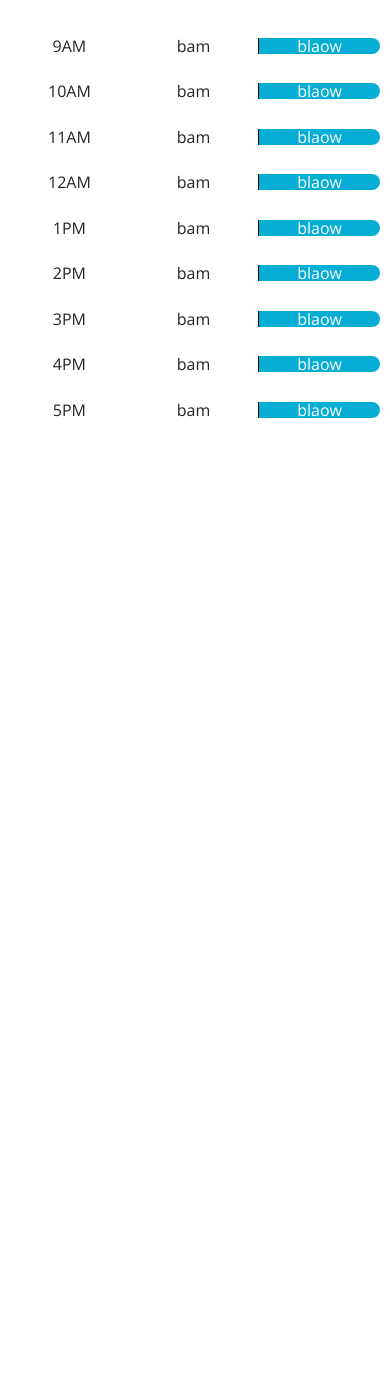
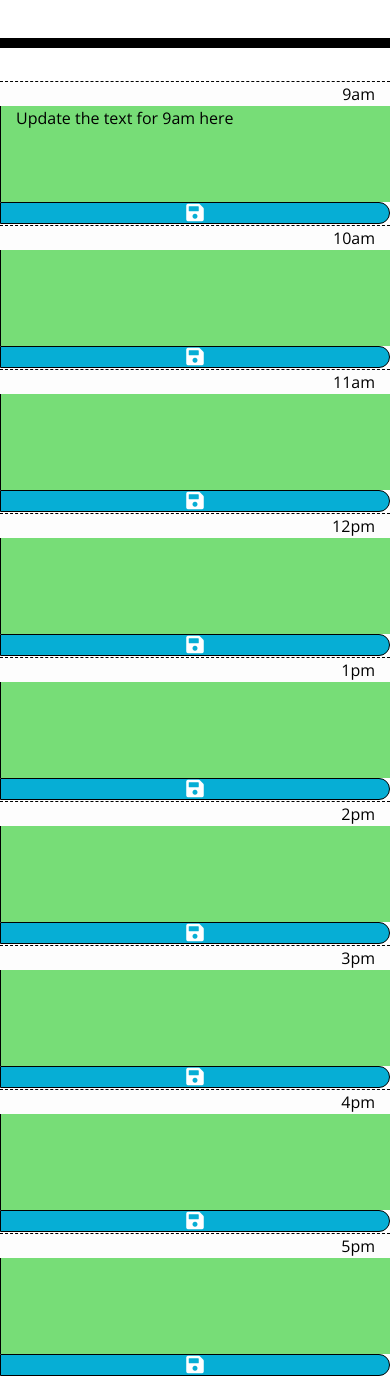
Before and after one commit to Badjuju666/scheddz, a plain HTML site: page index.html in a window 390 px wide. Shown: the part 395-1771 px from the top of the page. Before the commit the page ends 844 px from the top, so only its background shows below. Drawn offline with nearby package versions, Linux system fonts and the light colour scheme.

Commit message:
long nights works

```diff
--- /dev/null
+++ b/assets/javascript.js
@@ -0,0 +1,183 @@
+
+/* main function that updates the ui over time */
+
+function getNow() {
+    return moment();
+}
+
+function tick() {
+    const now = getNow();
+
+    const newCurrentHour = now.hours();
+
+    if (newCurrentHour !== currentHour) {
+        currentHour = now.hours();
+
+        updateRowClasses(currentHour);
+    }
+
+    updateClockText(now);
+}
+
+/* END main function that updates the ui over time */
+
+
+
+/* LocalStorage helpers */
+
+function getStorage() {
+    const serializedValue = localStorage.getItem('storage') || '';
+
+    // If JSON.parse fails (like when passing an empty string), let's return an array with a default text value
+    try {
+        return JSON.parse(serializedValue);
+    } catch(error) {
+        // console.error(error);
+        return ['Update the text for 9am here'];
+    }
+}
+
+function setStorage(storage) {
+    const serializedValue = JSON.stringify(storage);
+
+    localStorage.setItem('storage', serializedValue);
+}
+
+/* END LocalStorage helpers */
+
+
+/* Getting reference to elements */
+
+function getScheduleElements() {
+    const eles = [];
+
+    // Starting hour value (9am)
+    let hour = 9;
+
+    const times = [
+        '9am', '10am', '11am', '12pm', '1pm', '2pm', '3pm', '4pm', '5pm',
+    ];
+
+    for (let i = 0; i < times.length; i++) {
+        const time = times[i];
+
+        eles.push({
+            divTextarea: $(`#textarea-col-${time}`),
+            textareaEle: $(`#textarea-${time}`),
+            saveButtonEle: $(`#save-button-${time}`),
+            hour: hour,
+        });
+
+        hour += 1;
+    }
+
+    return eles;
+}
+
+/* END Getting reference to elements */
+
+
+
+/* Handle clock text */
+
+function updateClockText (now) {
+    const currentDayEle = $('#current-day');
+
+    currentDayEle.text(now.format("dddd, MMMM Do YYYY, h:mm:ss A"));
+}
+
+/* END Handle clock text */
+
+
+
+/* Past, present, future class helpers */
+
+function removeClasses(ele) {
+    ele.removeClass('past');
+    ele.removeClass('present');
+    ele.removeClass('future');
+}
+
+function addPastClass(ele) {
+    removeClasses(ele);
+    ele.addClass('past');
+}
+
+function addPresentClass(ele) {
+    removeClasses(ele);
+    ele.addClass('present');
+}
+
+function addFutureClass(ele) {
+    removeClasses(ele);
+    ele.addClass('future');
+}
+
+/* End Past, present, future class helpers */
+
+/* Updating row classes for past, present, future */
+
+function updateRowClasses(currentHour) {
+    console.log('here', scheduleElements);
+    for (let i = 0; i < scheduleElements.length; i++) {
+        const ele = scheduleElements[i].divTextarea;
+        const hour = scheduleElements[i].hour;
+
+        if (hour < currentHour) {
+            addPastClass(ele);
+        } else if (hour === currentHour) {
+            addPresentClass(ele);
+        } else {
+            addFutureClass(ele);
+        }
+    }
+}
+
+/* END Updating row classes for past, present, future */
+
+/* Getting and saving text for textareas */
+
+function setTextareaTexts(source, scheduleElements) {
+    for (let i = 0; i < scheduleElements.length; i++) {
+        const textareaEle = scheduleElements[i].textareaEle;
+        textareaEle.val(source[i] || '');
+    }
+}
+
+function bindSaveFuncs(storage, scheduleElements) {
+    for (let i = 0; i < scheduleElements.length; i++) {
+        const saveButtonEle = scheduleElements[i].saveButtonEle;
+        const textareaEle = scheduleElements[i].textareaEle;
+
+        saveButtonEle.click(() => {
+            storage[i] = textareaEle.val() || '';
+
+            setStorage(storage);
+        });
+    }
+}
+
+/* END Getting and saving text for textareas */
+
+
+
+// Store the current hour (used to update the past, present, future classes on the row divs)
+let currentHour;
+
+// Get storage from LocalStorage
+const storage = getStorage();
+
+// Get jQuery reference to schedule elements to set textarea texts and bind save functions to save buttons
+const scheduleElements = getScheduleElements();
+
+// Set the text of all the textareas from storage
+setTextareaTexts(storage, scheduleElements);
+
+// Bind save functions to save buttons
+bindSaveFuncs(storage, scheduleElements);
+
+// Call tick ever second
+setInterval(tick, 1000);
+
+// Call tick asap to update ui asap
+tick();
--- a/style.css
+++ b/assets/style.css
@@ -1,16 +1,25 @@
 body {
   font-family: 'Open Sans', sans-serif;
   font-size: 16px;
-  line-height: 1;
+  margin: 0;
+  padding: 0;
 }
 
-textarea{
+textarea {
+  height: 100%;
+  min-height: 90px;
+  width: 100%;
   background: transparent;
   border: none;
+  outline: none;
   resize: none;
-  color: #000000;
-  border-left: 1px solid black;
-  padding: 10px;
+  color: rgb(0, 0, 0);
+  margin: 0;
+  padding: 0;
+}
+
+.textarea:focus {
+  outline: none;
 }
 
 .jumbotron {
@@ -27,51 +36,53 @@ textarea{
 
 .time-block{
   text-align: center;
-  border-radius: 15px;
 }
 
 .row {
-  white-space: pre-wrap;
-  height: 80px;
-  border-top: 1px solid white;;
+ border-top: 1px solid white;
 }
 
-.hour {
-  background-color: #ffffff;
-  color: #000000;
-  border-top: 1px dashed #000000;
+.textarea-container {
+  border-left: 1px solid black;
 }
 
-.past {
+.past.textarea-container {
   background-color: #4dbcca;
   color: white;
 }
 
-.present {
+.present.textarea-container {
   background-color: #ff6961;
   color: white;
 }
 
-.future {
+.future.textarea-container {
   background-color: #77dd77;
   color: white;
 }
 
-.saveBtn {
-  border-left: 1px solid black;
+.save-button {
+  display: flex;
+  justify-content: center;
+  align-items: center;
+
+  border: 1px solid black;
   border-top-right-radius: 15px;
   border-bottom-right-radius: 15px;
   background-color: #06AED5;
   color: white;
-  text-align: center;
+
+  font-size: 20px;
+
+  cursor: pointer;
 }
 
-.saveBtn i:hover {
-  font-size: 20px;
+.save-button i:hover {
+  font-size: 25px;
   transition: all .3s ease-in-out;
 }
 
-#currentDay {
+#current-day {
   display: flex;
   align-items: center;
   justify-content: center;
@@ -80,20 +91,12 @@ textarea{
   font-size: 2em;
 }
 
-.container {
-  display: grid;
-  height: 400px;
-  align-content: center;
-  display: grid;
-  height: 400px;
-  align-content: space-between;
-  grid-template-columns: auto auto auto;
-  grid-gap: 10px;
-  padding: 10px;
-}
 
 .time {
-  text-align: center;
+  background-color: #fdfdfd;
+  color: #000000;
+  border-top: 1px dashed #000000;
+  text-align: end;
 }
 
 .event {
--- a/index.html
+++ b/index.html
@@ -5,11 +5,17 @@
     <meta charset="UTF-8" />
     <meta name="viewport" content="width=device-width, initial-scale=1.0" />
     <meta http-equiv="X-UA-Compatible" content="ie=edge" />
-  <link rel="stylesheet" href="https://stackpath.bootstrapcdn.com/bootstrap/4.3.1/css/bootstrap.min.css" />
+
+    <link rel="stylesheet"
+    href="https://stackpath.bootstrapcdn.com/bootstrap/4.3.1/css/bootstrap.min.css"
+    />
     <link rel="stylesheet" href="https://use.fontawesome.com/releases/v5.8.1/css/all.css"
       integrity="sha384-50oBUHEmvpQ+1lW4y57PTFmhCaXp0ML5d60M1M7uH2+nqUivzIebhndOJK28anvf" crossorigin="anonymous" />
-  <link href="https://fonts.googleapis.com/css?family=Open+Sans&display=swap" rel="stylesheet" />
-  <link rel="stylesheet" href="style.css" />
+    <link
+    href="https://fonts.googleapis.com/css?family=Open+Sans&display=swap"
+    rel="stylesheet"
+    />
+    <link rel="stylesheet" href="/assets/style.css" />
     <title>Work Day Scheduler</title>
   </head>
 
@@ -17,70 +23,78 @@
     <header class="jumbotron">
       <h1 class="display-3">Work Day Scheduler</h1>
       <p class="lead">A simple calendar app for scheduling your work day</p>
-    <p id="currentDay" class="lead"></p>
+      <p id="current-day" class="lead"></p>
     </header>
+
     <div class="container">
       <!-- Timeblocks go here -->
+      <div id="row-9am" class="row">
+        <div class="col-md-1 time">9am</div>
+        <div id="textarea-col-9am" class="col-md-10 textarea-container">
+            <textarea id="textarea-9am"></textarea>
+        </div>
+        <div id="save-button-9am" class="col-md-1 save-button"><i class="fa fa-save"></i></div>
+    </div>
+    <div id="row-10am" class="row">
+        <div class="col-md-1 time">10am</div>
+        <div id="textarea-col-10am" class="col-md-10 textarea-container">
+            <textarea id="textarea-10am"></textarea>
+        </div>
+        <div id="save-button-10am" class="col-md-1 save-button"><i class="fa fa-save"></i></div>
+    </div>
+    <div id="row-11am" class="row">
+        <div class="col-md-1 time">11am</div>
+        <div id="textarea-col-11am" class="col-md-10 textarea-container">
+            <textarea id="textarea-11am"></textarea>
+        </div>
+        <div id="save-button-11am" class="col-md-1 save-button"><i class="fa fa-save"></i></div>
+    </div>
+    <div id="row-12pm" class="row">
+        <div class="col-md-1 time">12pm</div>
+        <div id="textarea-col-12pm" class="col-md-10 textarea-container">
+            <textarea id="textarea-12pm"></textarea>
+        </div>
+        <div id="save-button-12pm" class="col-md-1 save-button"><i class="fa fa-save"></i></div>
+    </div>
+    <div id="row-1pm" class="row">
+        <div class="col-md-1 time">1pm</div>
+        <div id="textarea-col-1pm" class="col-md-10 textarea-container">
+            <textarea id="textarea-1pm"></textarea>
+        </div>
+        <div id="save-button-1pm" class="col-md-1 save-button"><i class="fa fa-save"></i></div>
+    </div>
+    <div id="row-2pm" class="row">
+        <div class="col-md-1 time">2pm</div>
+        <div id="textarea-col-2pm" class="col-md-10 textarea-container">
+            <textarea id="textarea-2pm"></textarea>
+        </div>
+        <div id="save-button-2pm" class="col-md-1 save-button"><i class="fa fa-save"></i></div>
+    </div>
+    <div id="row-3pm" class="row">
+        <div class="col-md-1 time">3pm</div>
+        <div id="textarea-col-3pm" class="col-md-10 textarea-container">
+            <textarea id="textarea-3pm"></textarea>
+        </div>
+        <div id="save-button-3pm" class="col-md-1 save-button"><i class="fa fa-save"></i></div>
+    </div>
+    <div id="row-4pm" class="row">
+        <div class="col-md-1 time">4pm</div>
+        <div id="textarea-col-4pm" class="col-md-10 textarea-container">
+            <textarea id="textarea-4pm"></textarea>
+        </div>
+        <div id="save-button-4pm" class="col-md-1 save-button"><i class="fa fa-save"></i></div>
+    </div>
+    <div id="row-5pm" class="row">
+        <div class="col-md-1 time">5pm</div>
+        <div id="textarea-col-5pm" class="col-md-10 textarea-container">
+            <textarea id="textarea-5pmm"></textarea>
+        </div>
+        <div id="save-button-5pm" class="col-md-1 save-button"><i class="fa fa-save"></i></div>
+    </div>
 
-    <div class="time">9AM</div>
-    <div class="event">bam</div>
-    <div class="saveBtn">blaow</div>
-
-
-    <div class="time">10AM</div>
-    <div class="event">bam</div>
-    <div class="saveBtn">blaow</div>
-
-
-    <div class="time">11AM</div>
-    <div class="event">bam</div>
-    <div class="saveBtn">blaow</div>
-
-
-    <div class="time">12AM</div>
-    <div class="event">bam</div>
-    <div class="saveBtn">blaow</div>
-
-
-    <div class="time">1PM</div>
-    <div class="event">bam</div>
-    <div class="saveBtn">blaow</div>
-
-
-    <div class="time">2PM</div>
-    <div class="event">bam</div>
-    <div class="saveBtn">blaow</div>
-
-
-    <div class="time">3PM</div>
-    <div class="event">bam</div>
-    <div class="saveBtn">blaow</div>
-
-
-    <div class="time">4PM</div>
-    <div class="event">bam</div>
-    <div class="saveBtn">blaow</div>
-
-
-    <div class="time">5PM</div>
-    <div class="event">bam</div>
-    <div class="saveBtn">blaow</div>
-
-  <script>
-    const currentDay = document.getElementById('currentDay');
-
-    function updateT() {
-      const now = moment();
-      const roboTime = now.format("dddd, MMMM Do YYYY, h:mm:ss A");
-
-      currentDay.textContent = roboTime;
-    }
-
-    setInterval(updateT, 1000);
-    updateT();
-  </script>
     <script src="https://code.jquery.com/jquery-3.4.1.min.js"></script>
     <script src="https://cdnjs.cloudflare.com/ajax/libs/moment.js/2.24.0/moment.min.js"></script>
+    <script src="/assets/javascript.js"></script>
   </body>
 
 </html>
```
Also changed, not shown: javascript.js (deleted). Lines whose indentation alone changed are shown as unchanged.
